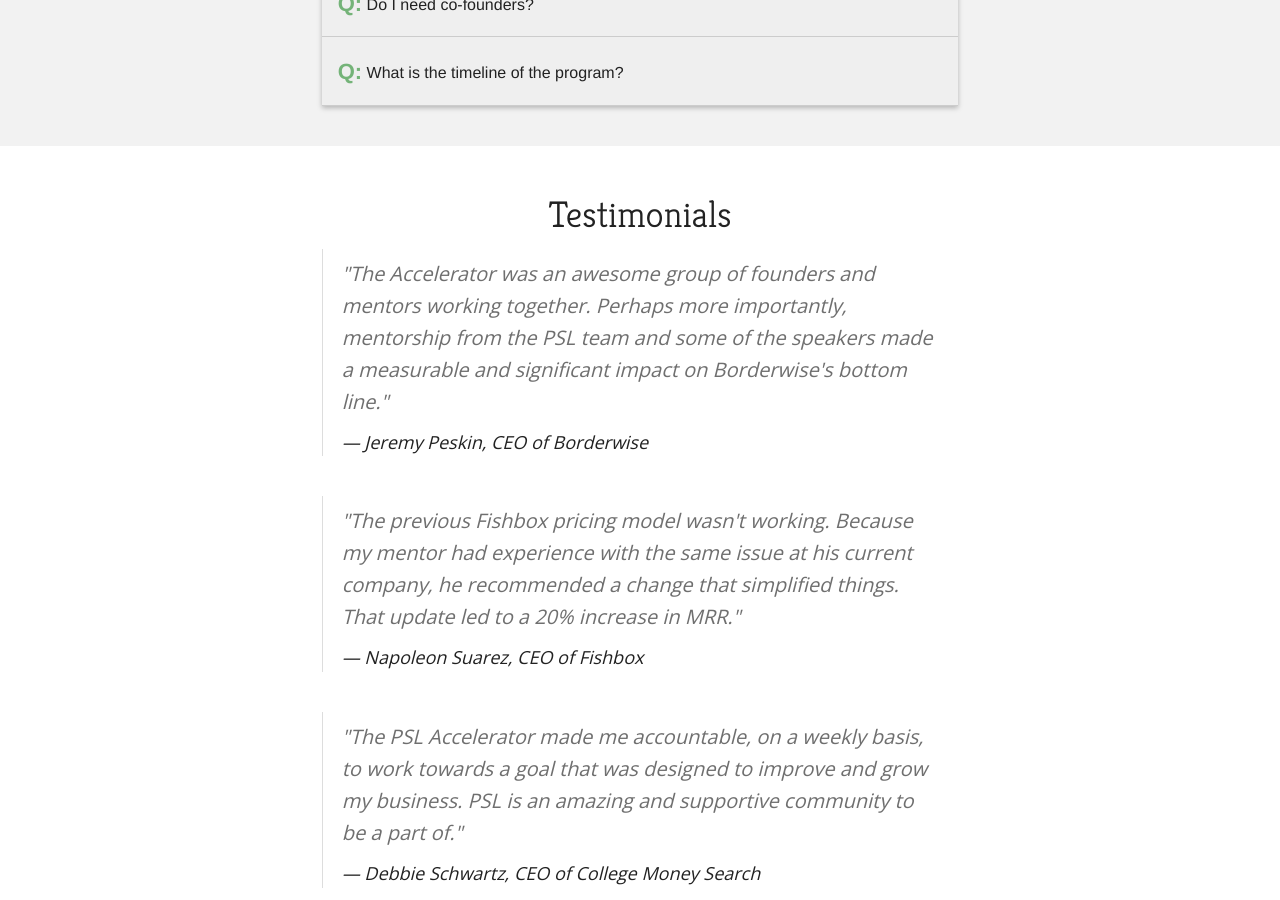
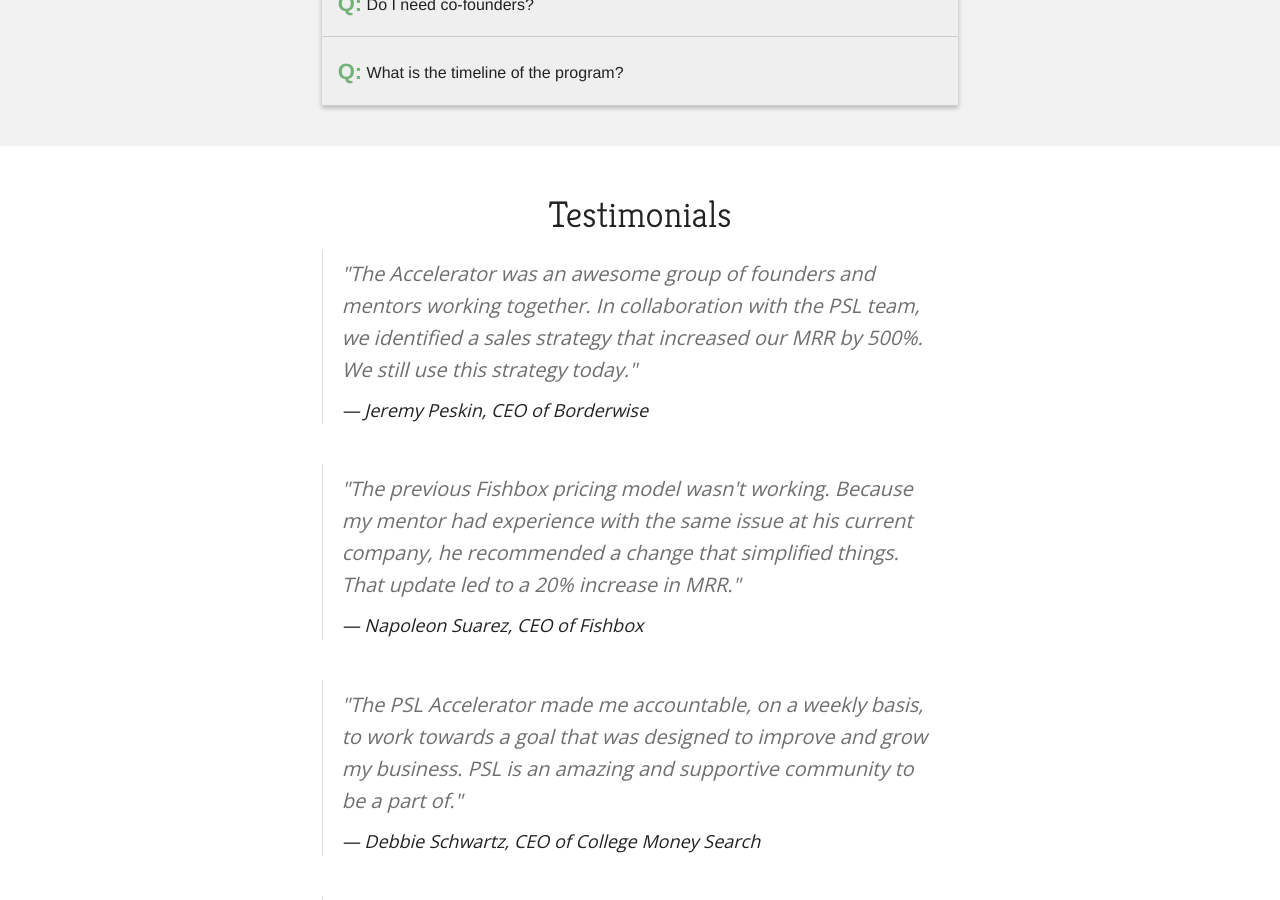
Before and after one commit to phillystartupleaders/accelerator, a Jekyll site: the page built from index.html, in a window 1280 px wide and 900 px high, scrolled down 3470 px. Built offline with Jekyll 4.4.1, drawn with Linux system fonts in a browser that asks for light colours; nearby versions of some CDN libraries.

Commit message:
update testimonial

```diff
--- a/index.html
+++ b/index.html
@@ -178,7 +178,7 @@
     <div class="small-12 medium-10 large-8 medium-centered columns">
       <h2 class="text-center">Testimonials</h2>
       <blockquote>
-        "The Accelerator was an awesome group of founders and mentors working together. Perhaps more importantly, mentorship from the PSL team and some of the speakers made a measurable and significant impact on Borderwise's bottom line."
+        "The Accelerator was an awesome group of founders and mentors working together. In collaboration with the PSL team, we identified a sales strategy that increased our MRR by 500%. We still use this strategy today."
         <cite>Jeremy Peskin, CEO of Borderwise</cite>
       </blockquote>
 
```
